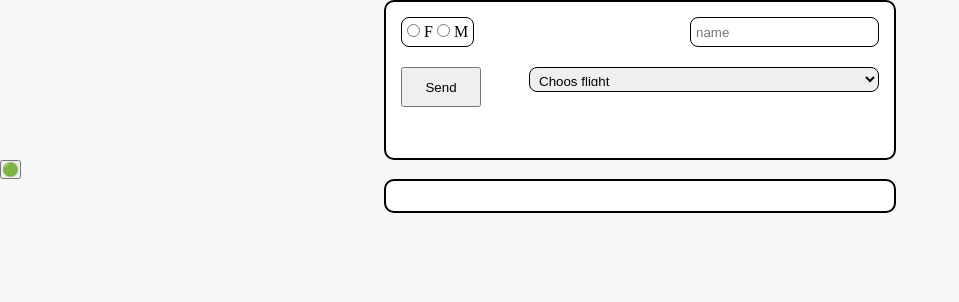
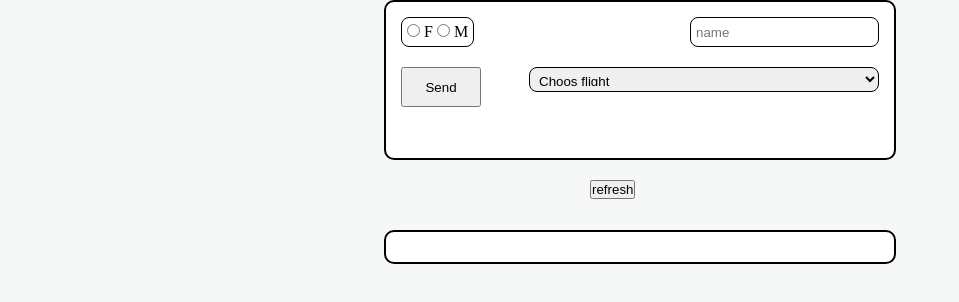
Before and after one commit to Yaakovben/api-flights, a plain HTML site: page index.html in a window 1280 px wide. Shown: the whole page, without its empty margins (0-959 px from the left). Drawn offline with Linux system fonts and the light colour scheme; no server answers.

```diff
--- a/app.css
+++ b/app.css
@@ -6,6 +6,7 @@
 
 body {
     background-color: rgb(246, 247, 247);
+    gap: 5px;
 }
 
 .topPage {
@@ -21,35 +22,28 @@
     height: 20vh;
 }
 
-
-.upTop, .downPage{
+.upTop, .downPage {
     display: flex;
     justify-content: space-between;
 }
 
-.radioButton, .inputName,select{
+.radioButton, .inputName, select {
     border: 1px solid black;
     padding: 5px;
     border-radius: 8px;
 }
-
 
 .Select {
     width: 350px;
     height: 25px;
 }
 
-
-.add{
+.add {
     height: 40px;
     width: 80px;
 }
-.represh{
 
-}
-
-
-.clients{
+.clients {
     display: flex;
     flex-direction: column;
     gap: 20px;
@@ -61,10 +55,18 @@
     margin-left: 30%;
 }
 
-.newDiv{
+.newDiv {
     display: flex;
     background-color: darkkhaki;
     justify-content: space-around;
     border: 1px solid black;
     border-radius: 5px;
 }
+
+
+.refresh {
+    height: 30px;
+    width: 100px;
+    margin: 20px auto;
+    display: block;
+}
--- a/app.js
+++ b/app.js
@@ -14,6 +14,7 @@
 const inputName = document.querySelector('.inputName');
 const Select = document.querySelector('.Select');
 const clients = document.querySelector('.clients');
+const refresh = document.querySelector('.ref');
 // ריצה על כל הטיסות הקיימות
 const getFlights = () => __awaiter(void 0, void 0, void 0, function* () {
     try {
@@ -127,3 +128,4 @@
         console.error(err);
     }
 });
+refresh.addEventListener("click", allClients);
--- a/index.html
+++ b/index.html
@@ -26,7 +26,9 @@
             </select>
         </div>
     </div>
-    <button class="represh">🟢</button>
+    <div class="refresh">
+    <button class="ref">refresh</button>
+    </div>
 
     <div buttonPage>
         <div class="clients">
```
Also changed, not shown: 1 other file.
